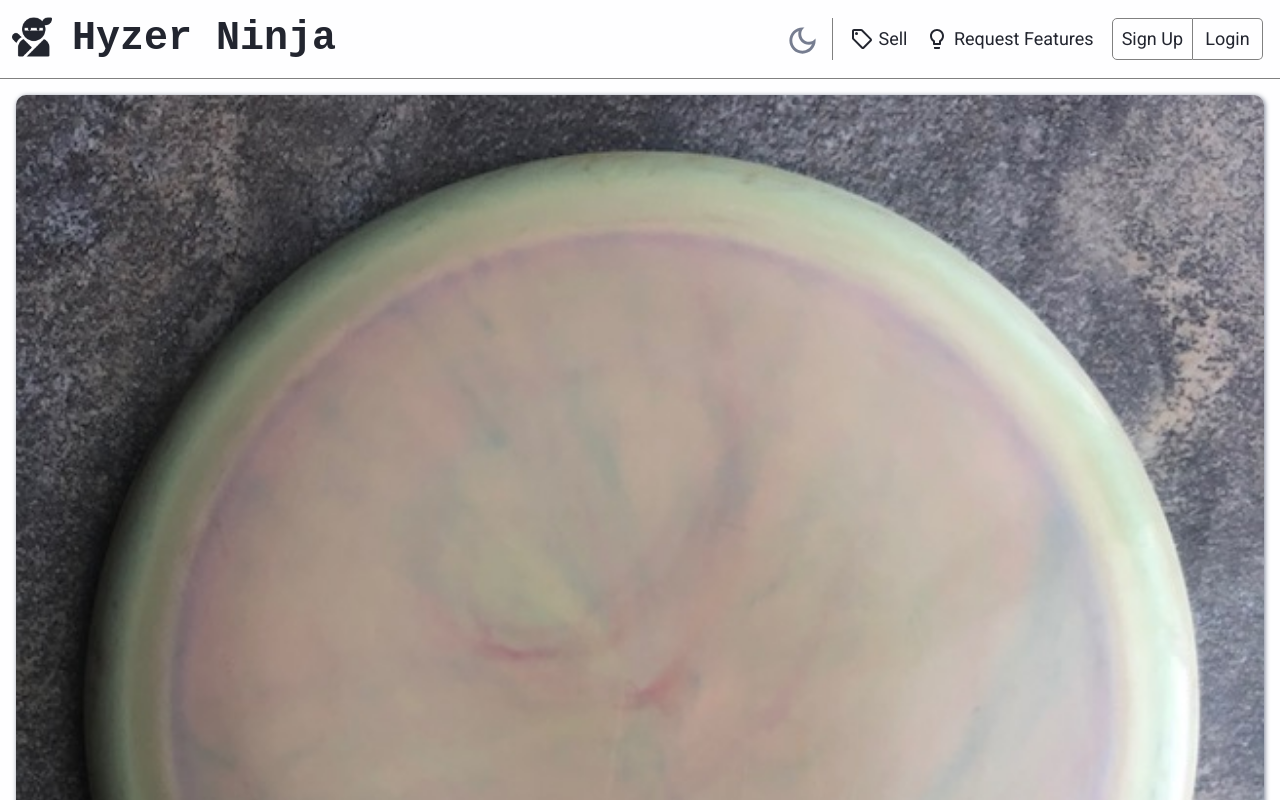
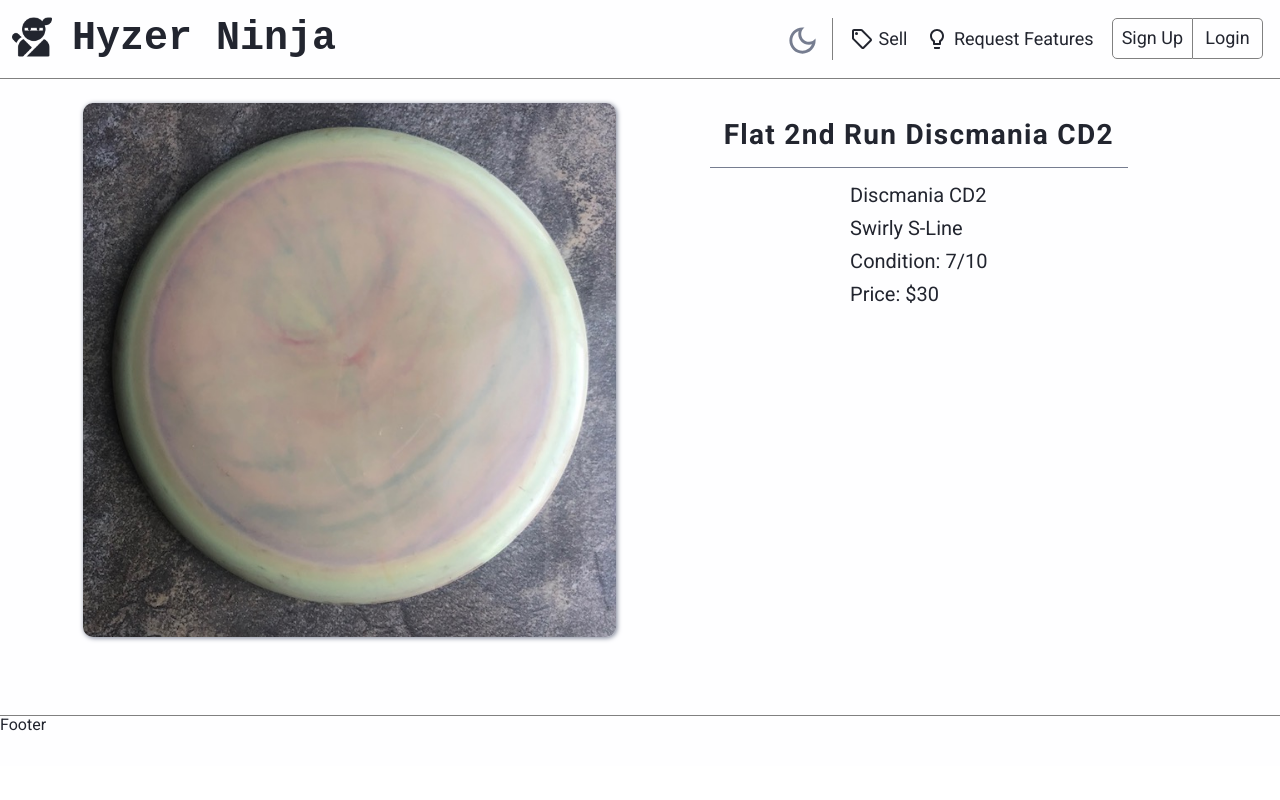
Before and after one commit to drake-nathan/hyzer-ninja, a React (Create React App) app in the folder front-end/: page /disc/1 in a window 1280 px wide. Shown: the top 800 px of the page. Built offline with nearby package versions, Linux system fonts and the light colour scheme.

Commit message:
boilerplate register form

```diff
--- a/front-end/package.json
+++ b/front-end/package.json
@@ -16,6 +16,7 @@
     "hamburger-react": "^2.5.0",
     "react": "^18.0.0",
     "react-dom": "^18.0.0",
+    "react-hook-form": "^7.30.0",
     "react-router-dom": "^6.3.0",
     "react-scripts": "5.0.0",
     "styled-components": "^5.3.5",
--- a/front-end/src/App.tsx
+++ b/front-end/src/App.tsx
@@ -7,6 +7,7 @@ import Footer from './components/Footer/Footer';
 import Home from './components/Home/Home';
 import DiscList from './components/DiscList/DiscList';
 import DiscDetailPage from './components/DiscDetail/DiscDetailPage';
+import RegisterForm from './components/Forms/RegisterForm';
 import { AppContainer } from './App.styled';
 
 const App = () => {
@@ -31,6 +32,7 @@ const App = () => {
         <Routes>
           <Route path="/home" element={<Home />} />
           <Route path="/disc/:id" element={<DiscDetailPage />} />
+          <Route path="/register" element={<RegisterForm />} />
           <Route path="/" element={<DiscList />} />
         </Routes>
         <Footer />
--- a/front-end/src/components/DiscDetail/DiscDetailPage.styled.tsx
+++ b/front-end/src/components/DiscDetail/DiscDetailPage.styled.tsx
@@ -3,13 +3,18 @@ import styled from '@emotion/styled';
 type Props = { color: string };
 
 export const DiscDetailContainer = styled.div`
+  max-width: 1115px;
+  margin: 0 auto;
+
   display: flex;
-  flex-direction: column;
-  align-content: center;
-  padding: 1em;
+  /* flex-wrap: wrap; */
+  gap: 1.5em;
+  padding: 1.5em;
 `;
 
-export const ImgDiv = styled.div``;
+export const ImgDiv = styled.div`
+  /* max-width: 50%; */
+`;
 
 export const DiscImg = styled.img<Props>`
   width: 100%;
@@ -21,16 +26,24 @@ export const DiscImg = styled.img<Props>`
 export const DescriptionDiv = styled.div`
   display: flex;
   flex-direction: column;
-  padding: 0.5em;
+  align-items: center;
+  min-width: 50%;
 `;
 
 export const Title = styled.h3<Props>`
+  text-align: center;
   padding: 0.5em;
-  font-size: 1.5rem;
+  font-size: 1.75rem;
   line-height: 1.3;
   letter-spacing: 1.3px;
-  border: 2px solid ${(props) => props.color};
-  border-radius: 10px;
+  border-bottom: 1px solid ${(props) => props.color};
 `;
 
-export const Text = styled.p``;
+export const List = styled.ul`
+  padding: 1em;
+`;
+
+export const Text = styled.li`
+  font-size: 1.25rem;
+  margin-bottom: 0.5em;
+`;
--- a/front-end/src/components/DiscDetail/DiscDetailPage.tsx
+++ b/front-end/src/components/DiscDetail/DiscDetailPage.tsx
@@ -2,14 +2,7 @@ import { useContext } from 'react';
 import { useParams } from 'react-router-dom';
 import { ThemeContext } from '../../contexts/ThemeContext';
 import { discs } from '../../content/discs';
-import {
-  DiscDetailContainer,
-  ImgDiv,
-  DiscImg,
-  DescriptionDiv,
-  Title,
-  Text,
-} from './DiscDetailPage.styled';
+import * as St from './DiscDetailPage.styled';
 
 const DiscDetailPage = () => {
   const { id } = useParams();
@@ -17,17 +10,24 @@ const DiscDetailPage = () => {
   const { colorTextOffset } = useContext(ThemeContext).theme;
 
   return (
-    <DiscDetailContainer>
-      <ImgDiv>
-        <DiscImg src={disc?.image} color={colorTextOffset} />
-      </ImgDiv>
-      <DescriptionDiv>
-        <Title color={colorTextOffset}>{disc?.title}</Title>
-      </DescriptionDiv>
-      <Text>
-        {disc?.brand} {disc?.mold}
-      </Text>
-    </DiscDetailContainer>
+    <St.DiscDetailContainer>
+      <St.ImgDiv>
+        <St.DiscImg src={disc?.image} color={colorTextOffset} />
+      </St.ImgDiv>
+      <St.DescriptionDiv>
+        <St.Title color={colorTextOffset}>{disc?.title}</St.Title>
+        <St.List>
+          <St.Text>
+            {disc?.brand} {disc?.mold}
+          </St.Text>
+          <St.Text>
+            {disc?.subPlastic} {disc?.basePlastic}
+          </St.Text>
+          <St.Text>Condition: {disc?.condition}/10</St.Text>
+          <St.Text>Price: ${disc?.price}</St.Text>
+        </St.List>
+      </St.DescriptionDiv>
+    </St.DiscDetailContainer>
   );
 };
 
--- /dev/null
+++ b/front-end/src/components/Forms/Form.styled.tsx
@@ -0,0 +1,31 @@
+import styled from '@emotion/styled';
+import { IThemeTypes } from '../../contexts/ThemeContext';
+import { Button } from '../Main.styled';
+
+type ThemeType = { theme: IThemeTypes };
+
+export const Container = styled.div`
+  margin: 0 auto;
+  padding: 1.5em;
+`;
+
+export const Form = styled.form`
+  display: flex;
+  flex-direction: column;
+  align-items: center;
+  gap: 1em;
+  font-size: 1.25em;
+`;
+
+export const Label = styled.label``;
+
+export const Input = styled.input<ThemeType>`
+  border: 1px solid gray;
+  border-radius: 5px;
+  padding: 0.5em;
+  max-width: 80%;
+  background-color: ${(props) => props.theme.colorBgOffset};
+  color: ${(props) => props.theme.colorText};
+`;
+
+export const SubmitButton = styled(Button)``;
--- /dev/null
+++ b/front-end/src/components/Forms/RegisterForm.tsx
@@ -0,0 +1,42 @@
+import React, { useContext } from 'react';
+import { useForm, SubmitHandler } from 'react-hook-form';
+import { ThemeContext } from '../../contexts/contextIndex';
+import * as St from './Form.styled';
+
+interface IFormInput {
+  username: string;
+  email: string;
+  password: string;
+  paypal: string;
+}
+
+const RegisterForm = () => {
+  const { theme } = useContext(ThemeContext);
+  const { register, handleSubmit } = useForm<IFormInput>();
+  const onSubmit: SubmitHandler<IFormInput> = (data) => console.log(data);
+
+  return (
+    <St.Container>
+      <St.Form onSubmit={handleSubmit(onSubmit)}>
+        <St.Label>Username</St.Label>
+        <St.Input
+          {...(register('username'), { required: true })}
+          theme={theme}
+        />
+        <St.Label>Email</St.Label>
+        <St.Input {...(register('email'), { required: true })} theme={theme} />
+        <St.Label>Password</St.Label>
+        <St.Input
+          {...(register('password'), { required: true })}
+          theme={theme}
+          type="password"
+        />
+        <St.SubmitButton type="submit" theme={theme}>
+          Submit
+        </St.SubmitButton>
+      </St.Form>
+    </St.Container>
+  );
+};
+
+export default RegisterForm;
--- a/front-end/src/components/Header/Nav.styled.tsx
+++ b/front-end/src/components/Header/Nav.styled.tsx
@@ -1,5 +1,6 @@
 import styled from '@emotion/styled';
 import { IThemeTypes } from '../../contexts/ThemeContext';
+import { Button } from '../Main.styled';
 
 type ThemeType = { theme: IThemeTypes };
 type NavOpenType = { isNavOpen: boolean };
@@ -46,19 +47,6 @@ export const ButtonDiv = styled.div<NavOpenType>`
   padding-top: ${(props) => (props.isNavOpen ? '1em' : '0')};
 `;
 
-const Button = styled.button<ThemeType>`
-  background-color: ${(props) => props.theme.colorBg};
-  color: ${(props) => props.theme.colorText};
-  border: 1px solid gray;
-  padding: 0.5em;
-  min-width: 70px;
-  border-radius: 5px;
-  cursor: pointer;
-  :hover {
-    background-color: ${(props) => props.theme.colorBgOffset};
-  }
-`;
-
 export const SignUpButton = styled(Button)`
   border-radius: 5px 0 0 5px;
 `;
--- a/front-end/src/components/Header/NavContent.tsx
+++ b/front-end/src/components/Header/NavContent.tsx
@@ -2,7 +2,7 @@ import React, { useContext, useState } from 'react';
 import SellIcon from '@mui/icons-material/SellOutlined';
 import LightbulbIcon from '@mui/icons-material/LightbulbOutlined';
 import { ThemeContext, NavOpenContext } from '../../contexts/contextIndex';
-import * as NavStyles from './Nav.styled';
+import * as St from './Nav.styled';
 
 const NavContent: React.FC = () => {
   const { theme } = useContext(ThemeContext);
@@ -11,44 +11,48 @@ const NavContent: React.FC = () => {
 
   return (
     <>
-      <NavStyles.Item>
+      <St.Item>
         <SellIcon />
-        <NavStyles.Link href="#">
-          <NavStyles.Text theme={theme}>Sell</NavStyles.Text>
-        </NavStyles.Link>
-      </NavStyles.Item>
+        <St.Link href="#">
+          <St.Text theme={theme}>Sell</St.Text>
+        </St.Link>
+      </St.Item>
 
-      <NavStyles.Item>
+      <St.Item>
         <LightbulbIcon />
-        <NavStyles.Link href="#">
-          <NavStyles.Text theme={theme}>Request Features</NavStyles.Text>
-        </NavStyles.Link>
-      </NavStyles.Item>
+        <St.Link href="#">
+          <St.Text theme={theme}>Request Features</St.Text>
+        </St.Link>
+      </St.Item>
 
-      <NavStyles.ButtonDiv isNavOpen={isNavOpen}>
+      <St.ButtonDiv isNavOpen={isNavOpen}>
         {!isLoggedIn ? (
           <>
-            <NavStyles.SignUpButton className="signup" theme={theme}>
+            <St.Link href="/register">
+              <St.SignUpButton className="signup" theme={theme}>
                 Sign Up
-            </NavStyles.SignUpButton>
-            <NavStyles.LoginButton
+              </St.SignUpButton>
+            </St.Link>
+            <St.Link href="#">
+              <St.LoginButton
                 className="login"
                 theme={theme}
                 onClick={() => setIsLoggedIn(true)}
               >
                 Login
-            </NavStyles.LoginButton>
+              </St.LoginButton>
+            </St.Link>
           </>
         ) : (
-          <NavStyles.LogoutButton
+          <St.LogoutButton
             className="logout"
             theme={theme}
             onClick={() => setIsLoggedIn(false)}
           >
             Logout
-          </NavStyles.LogoutButton>
+          </St.LogoutButton>
         )}
-      </NavStyles.ButtonDiv>
+      </St.ButtonDiv>
     </>
   );
 };
--- a/front-end/src/components/Main.styled.ts
+++ b/front-end/src/components/Main.styled.ts
@@ -1,5 +1,22 @@
 import styled from '@emotion/styled';
+
+import { IThemeTypes } from '../contexts/contextIndex';
+
+type ThemeType = { theme: IThemeTypes };
 
 export const Container = styled.div`
   display: flex;
 `;
+
+export const Button = styled.button<ThemeType>`
+  background-color: ${(props) => props.theme.colorBg};
+  color: ${(props) => props.theme.colorText};
+  border: 1px solid gray;
+  padding: 0.5em;
+  min-width: 70px;
+  border-radius: 5px;
+  cursor: pointer;
+  :hover {
+    background-color: ${(props) => props.theme.colorBgOffset};
+  }
+`;
```
Also changed, not shown: 1 other file (tests, documents, lock files or other folders). Lines whose indentation alone changed are shown as unchanged.
